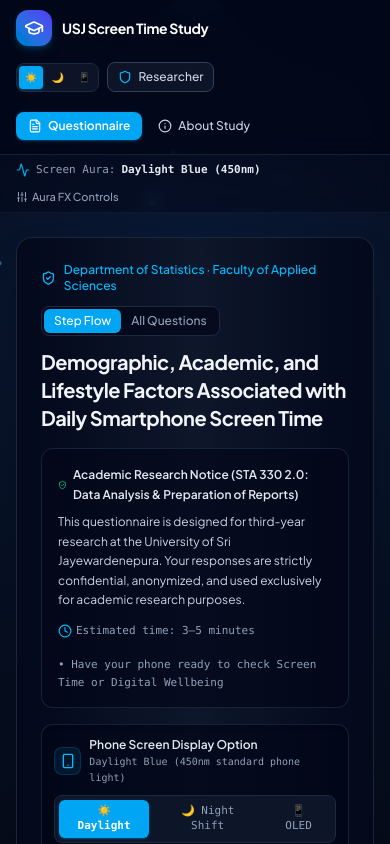
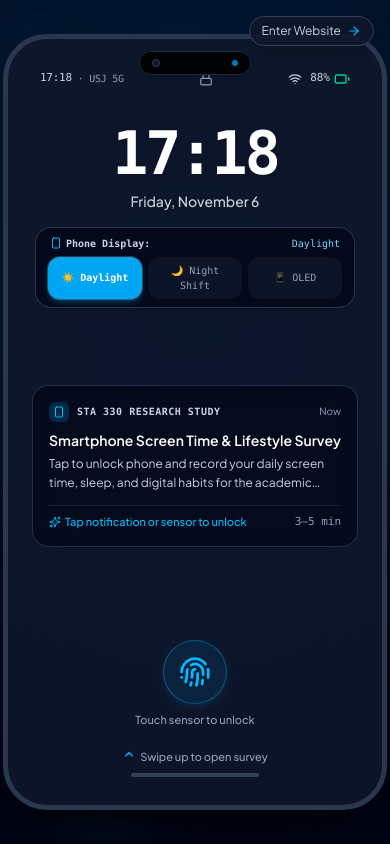
Before and after one commit to YasangaSTAT/fas-screentime-survey-app, a React (Vite) app: page / in a window 390 px wide. Shown: the top 844 px of the page. Built offline with nearby package versions, Linux system fonts and the light colour scheme.

Commit message:
feat: add phone mockup mode entry
Enable initial phone mockup mode for the app and add a quick-access button to the lock screen for direct navigation to the main interface.

```diff
--- a/src/App.tsx
+++ b/src/App.tsx
@@ -47,9 +47,9 @@ export default function App() {
   const [showAuraControls, setShowAuraControls] = useState(false);
   const [isInteractiveBackground, setIsInteractiveBackground] = useState(true);
 
-  // App loads directly as a website; phone lock screen is an optional simulation mode
+  // Begin website with phone mockup mode as requested
   const [isInitialLoading, setIsInitialLoading] = useState<boolean>(false);
-  const [isPhoneLocked, setIsPhoneLocked] = useState<boolean>(false);
+  const [isPhoneLocked, setIsPhoneLocked] = useState<boolean>(true);
   const [unlockedRegNo, setUnlockedRegNo] = useState<string>('');
 
   // Researcher administrative access state
--- a/src/components/Header.tsx
+++ b/src/components/Header.tsx
@@ -11,6 +11,7 @@ import {
   Mail,
   Info,
   CheckCircle2,
+  Smartphone,
 } from 'lucide-react';
 
 export type WebsiteView = 'about' | 'form' | 'analytics' | 'table' | 'emails';
@@ -202,6 +203,19 @@ export const Header: React.FC<HeaderProps> = ({
             </button>
           </div>
 
+          {/* Phone Mockup Mode Toggle */}
+          {onOpenMobileSimulation && (
+            <button
+              type="button"
+              onClick={onOpenMobileSimulation}
+              className="flex items-center gap-1.5 px-2.5 py-1 text-xs font-medium text-slate-300 bg-slate-900/90 border border-slate-700 rounded-lg hover:text-sky-300 hover:border-sky-500/50 transition-colors cursor-pointer"
+              title="Lock device / Switch to Phone Mockup Mode"
+            >
+              <Smartphone className="h-3.5 w-3.5 text-sky-400" />
+              <span className="hidden sm:inline">Phone Mode</span>
+            </button>
+          )}
+
           {/* Export CSV Button - Only for Researcher */}
           {isResearcher && (
             <button
--- a/src/components/PhoneLockScreen.tsx
+++ b/src/components/PhoneLockScreen.tsx
@@ -82,6 +82,17 @@ export const PhoneLockScreen: React.FC<PhoneLockScreenProps> = ({
         isUnlocking ? '-translate-y-full opacity-0 pointer-events-none' : 'translate-y-0 opacity-100'
       }`}
     >
+      {/* Quick Website Entry Bar */}
+      <div className="absolute top-4 right-4 z-50 flex items-center gap-2">
+        <button
+          type="button"
+          onClick={triggerUnlock}
+          className="flex items-center gap-1.5 px-3 py-1.5 rounded-full bg-slate-900/90 border border-slate-700 text-xs text-slate-300 hover:text-white hover:border-sky-500 transition-colors shadow-lg cursor-pointer"
+        >
+          <span>Enter Website</span>
+          <ArrowRight className="h-3.5 w-3.5 text-sky-400" />
+        </button>
+      </div>
       {/* Dynamic ambient screen glow */}
       <div className="absolute inset-0 overflow-hidden pointer-events-none">
         <div
```
Also changed, not shown: 5 other files (tests, documents, lock files or other folders).
